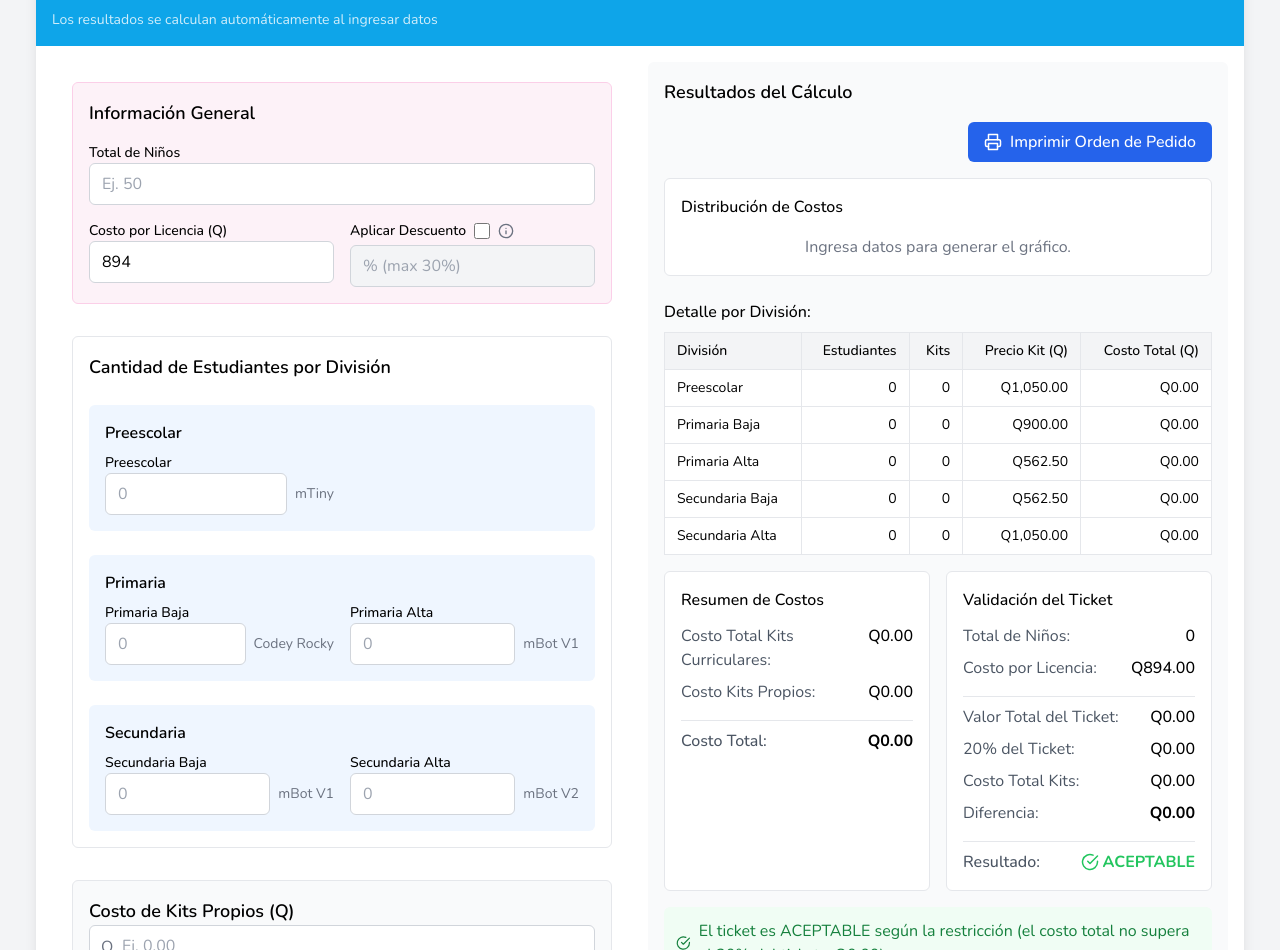
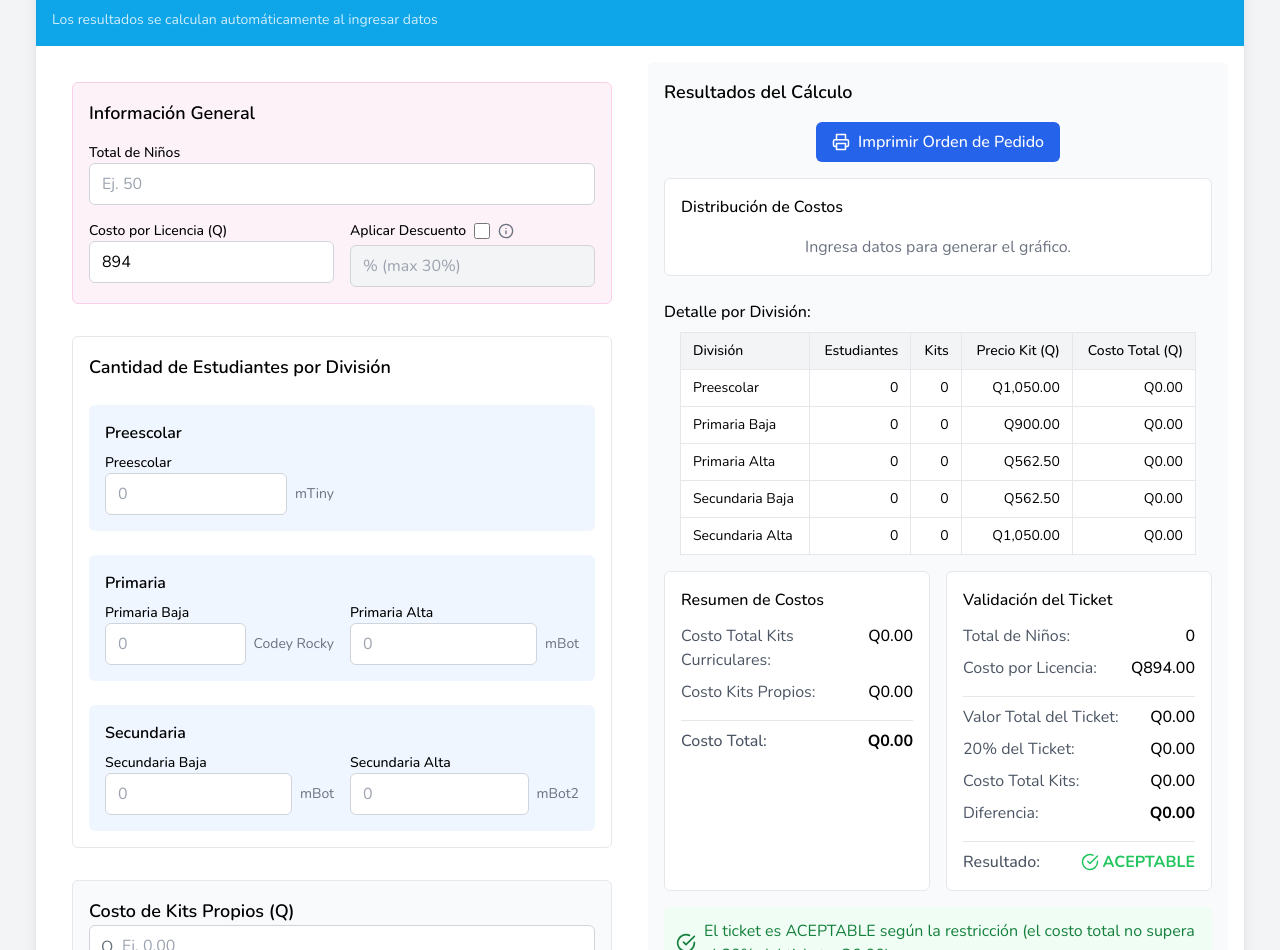
Before and after one commit to hans1bot/curriculum-kit-calculator, a React (Vite) app: page / in a window 1280 px wide. Shown: the part 82-1032 px from the top of the page. Built offline with nearby package versions, Linux system fonts and the light colour scheme.

Commit message:
Fix responsiveness

```diff
--- a/src/components/CalculatorForm.jsx
+++ b/src/components/CalculatorForm.jsx
@@ -7,9 +7,9 @@ const FACTOR_CONVERSION = 7.5; // Q7.5 = $1
 const initialDivisions = {
   Preescolar: 140, // mTiny
   "Primaria Baja": 120, // Codey Rocky
-  "Primaria Alta": 75, // mBot V1
-  "Secundaria Baja": 75, // mBot V1
-  "Secundaria Alta": 140, // mBot V2
+  "Primaria Alta": 75, // mBot
+  "Secundaria Baja": 75, // mBot
+  "Secundaria Alta": 140, // mBot2
 };
 
 import { formatCurrency, formatInteger } from "../utils/formatters";
@@ -180,7 +180,7 @@ const CalculatorForm = ({ setResults, results, setIsCalculated }) => {
               />
             </div>
 
-            <div className="grid grid-cols-1 md:grid-cols-2 gap-4">
+            <div className="grid grid-cols-1 sm:grid-cols-2 gap-4">
               <div className="flex flex-col">
                 <label className="text-sm font-medium">
                   Costo por Licencia (Q)
@@ -285,8 +285,8 @@ const CalculatorForm = ({ setResults, results, setIsCalculated }) => {
                           ? "Codey Rocky"
                           : division === "Primaria Alta" ||
                             division === "Secundaria Baja"
-                          ? "mBot V1"
-                          : "mBot V2"}
+                          ? "mBot"
+                          : "mBot2"}
                       </div>
                     </div>
                   </div>
--- a/src/components/OrderPrint.jsx
+++ b/src/components/OrderPrint.jsx
@@ -156,8 +156,8 @@ const OrderPrint = ({ results }) => {
                           ? "Codey Rocky"
                           : division === "Primaria Alta" ||
                             division === "Secundaria Baja"
-                          ? "mBot V1"
-                          : "mBot V2"
+                          ? "mBot"
+                          : "mBot2"
                       }
                     </td>
                     <td style="text-align: right">${formatInteger(
@@ -302,11 +302,11 @@ const OrderPrint = ({ results }) => {
   };
 
   return (
-    <div className="flex justify-end mb-4">
+    <div className="flex sm:justify-center justify-end  mb-4">
       <button
         type="button"
         onClick={handlePrint}
-        className="flex items-center px-4 py-2 bg-blue-600 text-white rounded-md cursor-pointer font-medium hover:bg-blue-700 transition-colors"
+        className="flex items-center px-3 py-2 sm:px-4 sm:py-2 text-sm sm:text-base bg-blue-600 text-white rounded-md cursor-pointer font-medium hover:bg-blue-700 transition-colors"
       >
         <Printer className="mr-2" size={18} />
         Imprimir Orden de Pedido
--- a/src/components/ResultsChart.jsx
+++ b/src/components/ResultsChart.jsx
@@ -41,10 +41,12 @@ const ResultsChart = ({ data }) => {
           cx="50%"
           cy="50%"
           label={({ name, percent }) =>
-            `${name}: ${(percent * 100).toFixed(0)}%`
+            window.innerWidth < 640
+              ? `${(percent * 100).toFixed(0)}%`
+              : `${name}: ${(percent * 100).toFixed(0)}%`
           }
-          labelLine={true}
-          outerRadius={100}
+          labelLine={window.innerWidth >= 640}
+          outerRadius={window.innerWidth < 640 ? 70 : 100}
           fill="#8884d8"
           dataKey="value"
         >
--- a/src/components/ResultsSection.jsx
+++ b/src/components/ResultsSection.jsx
@@ -34,8 +34,9 @@ const ResultsSection = ({ results, isCalculated }) => {
         {/* Division Details */}
         <div className="mb-4">
           <h4 className="text-md font-medium mb-2">Detalle por División:</h4>
-          <div className="overflow-x-auto">
-            <table className="w-full border-collapse bg-white">
+          <div className="overflow-x-auto -mx-4 sm:mx-0">
+            <div className="inline-block min-w-full align-middle px-4 sm:px-4">
+              <table className="min-w-full border-collapse bg-white">
                 <thead>
                   <tr className="bg-gray-100">
                     <th className="px-3 py-2 text-left text-sm font-medium border-gray-200 border">
@@ -79,9 +80,10 @@ const ResultsSection = ({ results, isCalculated }) => {
               </table>
             </div>
           </div>
+        </div>
 
         {/* Summary */}
-        <div className="grid grid-cols-2 gap-4">
+        <div className="grid grid-cols-1 sm:grid-cols-2 gap-4">
           <div className="p-4 border border-gray-200 rounded-md bg-white">
             <h4 className="text-md font-medium mb-3">Resumen de Costos</h4>
             <div className="flex flex-col gap-2">
@@ -107,7 +109,6 @@ const ResultsSection = ({ results, isCalculated }) => {
               </div>
             </div>
           </div>
-
           <div className="p-4 border border-gray-200 rounded-md bg-white">
             <h4 className="text-md font-medium mb-3">Validación del Ticket</h4>
             <div className="flex flex-col gap-2">
@@ -186,7 +187,7 @@ const ResultsSection = ({ results, isCalculated }) => {
 
         {/* Validation Result Banner */}
         <div
-          className={`mt-4 p-3 rounded-md flex items-center ${
+          className={`mt-4 p-3 rounded-md flex items-start sm:items-center text-sm sm:text-base ${
             results.isValid
               ? "bg-green-50 text-green-700"
               : "bg-red-50 text-red-700"
@@ -194,7 +195,10 @@ const ResultsSection = ({ results, isCalculated }) => {
         >
           {results.isValid ? (
             <>
-              <CheckCircle className="mr-2" size={20} />
+              <CheckCircle
+                className="mr-2 flex-shrink-0 mt-0.5 sm:mt-0"
+                size={20}
+              />
               <span>
                 El ticket es ACEPTABLE según la restricción (el costo total no
                 supera el 20% del ticket - Q
@@ -203,7 +207,10 @@ const ResultsSection = ({ results, isCalculated }) => {
             </>
           ) : (
             <>
-              <XCircle className="mr-2" size={20} />
+              <XCircle
+                className="mr-2 flex-shrink-0 mt-0.5 sm:mt-0"
+                size={20}
+              />
               <span>
                 El ticket NO es ACEPTABLE según la restricción (el costo total
                 supera el 20% del ticket - Q
--- a/tailwind.config.js
+++ b/tailwind.config.js
@@ -6,6 +6,9 @@ module.exports = {
       fontFamily: {
         nunito: ["Nunito", "sans-serif"],
       },
+      screens: {
+        xs: "480px",
+      },
     },
   },
   plugins: [],
```
Lines whose indentation alone changed are shown as unchanged.
